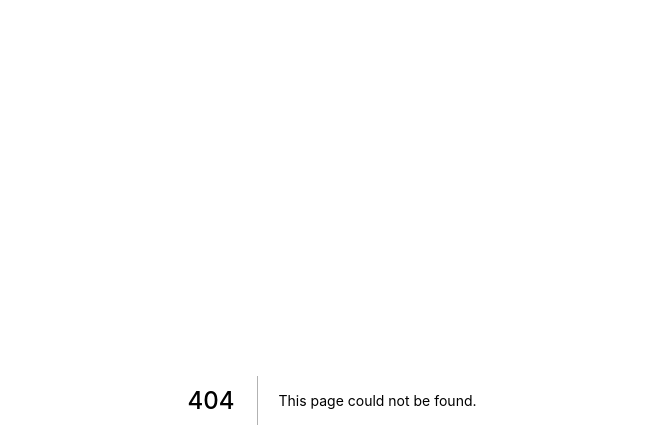
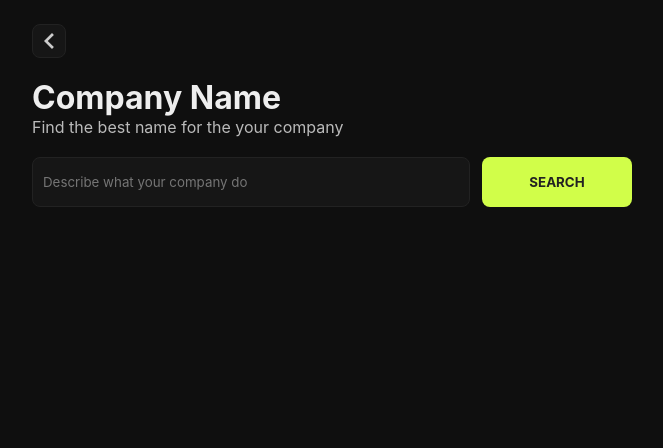
Before and after one commit to yuriportfolio/power-media, a Next.js app: page /company-name in a window 1280 px wide. Before the commit this address had no page. Shown: the top 448 px of the page, without its empty margins (308-971 px from the left). Built offline with nearby package versions, Linux system fonts and the light colour scheme.

Commit message:
company name

```diff
--- /dev/null
+++ b/src/containers/CompanyName/index.tsx
@@ -0,0 +1,67 @@
+import { FormEvent, useRef, useState } from 'react'
+import { toast } from 'react-hot-toast'
+
+import CopyCard from '../../components/datadisplay/CopyCard'
+import DotLoading from '../../components/feedback/DotLoading'
+import BackButton from '../../components/inputs/BackButton'
+import Button from '../../components/inputs/Button'
+import TextInput from '../../components/inputs/TextInput'
+import PageContainer from '../../components/layout/PageContainer'
+import PageHeader from '../../components/layout/PageHeader'
+import companyPrompt from '../../prompts/company-prompt'
+import { postSendMessageToChatGPT } from '../../services/chatgpt'
+import * as S from './styles'
+
+function CompanyNamePage() {
+    const inputDescriptionRef = useRef<HTMLInputElement>(null)
+
+    const [isLoading, setIsLoading] = useState(false)
+    const [names, setNames] = useState([])
+
+    async function handleFetchEmojis(event: FormEvent<HTMLFormElement>) {
+        event.preventDefault()
+        setIsLoading(true)
+
+        try {
+            const { data } = await postSendMessageToChatGPT({
+                prompt: companyPrompt(inputDescriptionRef.current.value)
+            })
+
+            setNames(JSON.parse(data.choices[0].text))
+            inputDescriptionRef.current.value = ''
+        } catch (error) {
+            toast.error('Error. try again :(')
+        } finally {
+            setIsLoading(false)
+        }
+    }
+
+    return (
+        <>
+
+            <PageContainer>
+                <BackButton href='/' />
+
+                <PageHeader
+                    title='Company Name'
+                    description='Find the best name for the your company'
+                />
+
+                <S.FormGroup onSubmit={handleFetchEmojis} >
+                    <TextInput ref={inputDescriptionRef} placeholder='Describe what your company do' />
+                    <Button disabled={isLoading} type='submit' className="btn-submit">
+                        {isLoading ? <DotLoading /> : 'SEARCH'}
+                    </Button>
+                </S.FormGroup>
+
+                <S.List>
+                    {names.map((name, key) => (
+                        <CopyCard key={key} text={name} />
+                    ))}
+                </S.List>
+            </PageContainer>
+        </>
+    )
+}
+
+export default CompanyNamePage
--- /dev/null
+++ b/src/containers/CompanyName/styles.ts
@@ -0,0 +1,17 @@
+import styled from "styled-components";
+
+export const Container = styled.div``
+
+export const FormGroup = styled.form`
+    margin-bottom: 40px;
+
+    display: grid;
+    grid-template-columns: 1fr 150px;
+    gap: 12px;
+`
+
+export const List = styled.div`
+    display: flex;
+    flex-direction: column;
+    gap: 14px;
+`
--- /dev/null
+++ b/src/pages/company-name.tsx
@@ -0,0 +1 @@
+export { default } from '../containers/CompanyName'
--- /dev/null
+++ b/src/prompts/company-prompt.ts
@@ -0,0 +1,6 @@
+export default function (value: string) {
+    return `
+        Provide five examples of creative company names that best represent the following description: "${value}".
+        Return a json where each example is an item in the array.
+    `;
+}
```
Also changed, not shown: src/containers/Home/data.ts (+14 -14 lines).
